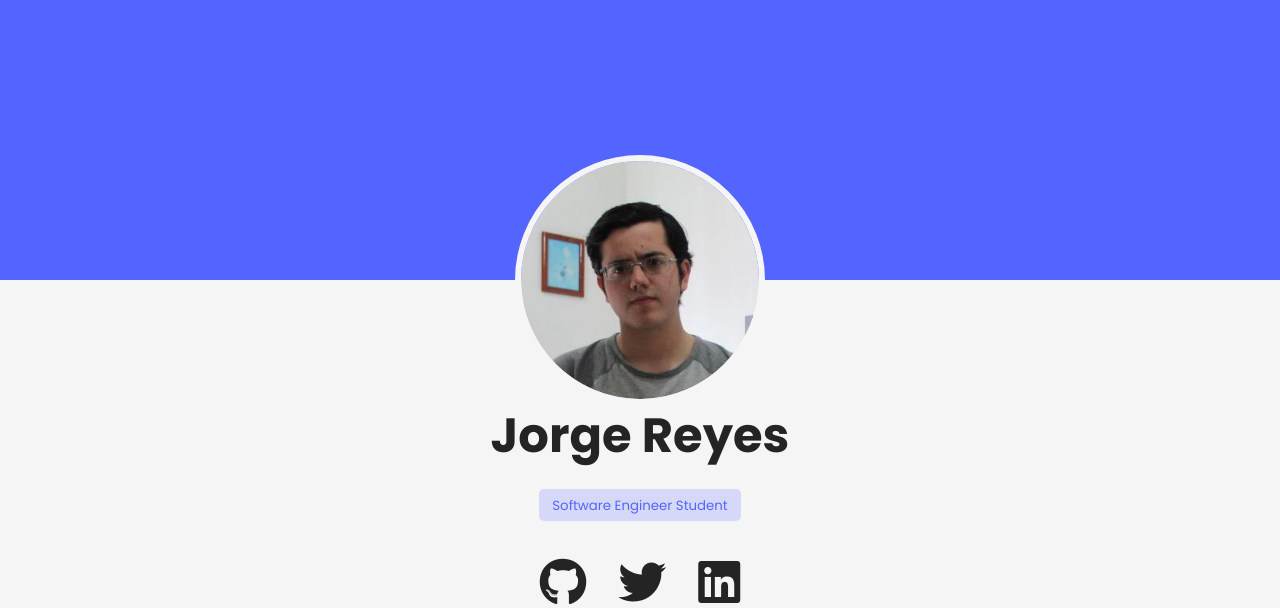
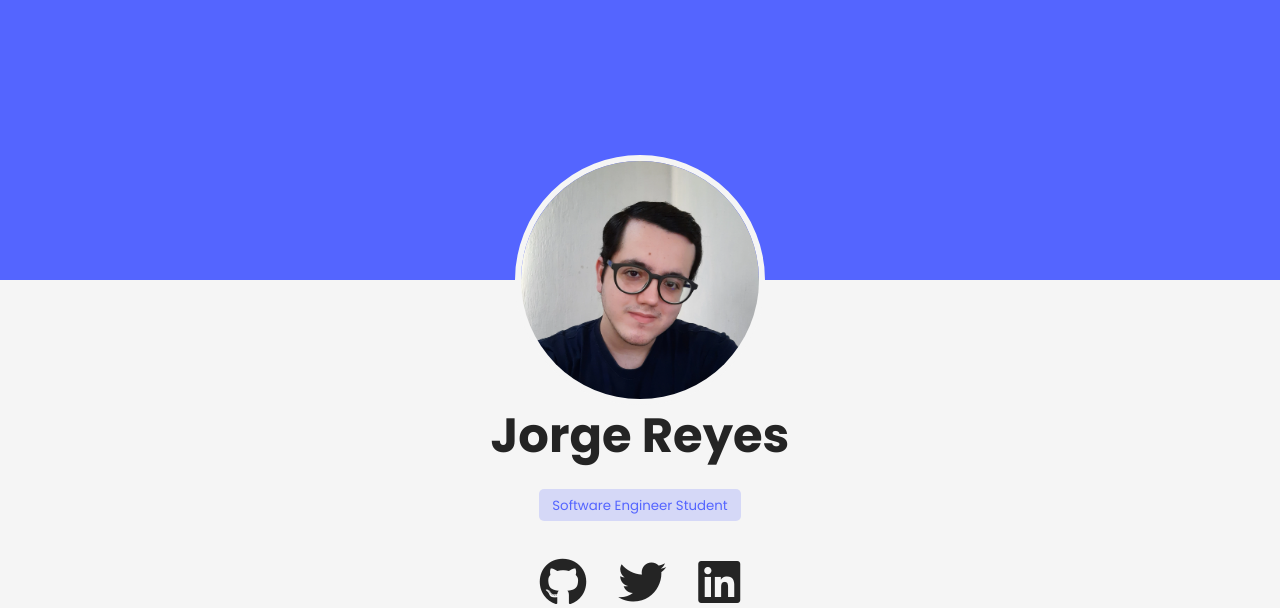
Before and after one commit to imreyesjorge/cool-showcase, a Node project: template src/index.pug in a window 1280 px wide. Shown: the top 608 px of the page. Run offline with Node 20 templates, Linux system fonts and the light colour scheme; the template is opened without the code that fills it, so the values that code supplies are empty; style sheets or scripts are compiled from the project's sources; some libraries are stand-ins or nearby versions.

Commit message:
update: Personal picture
Update the main photo.

```diff
--- a/src/styles/3-templates/_index.scss
+++ b/src/styles/3-templates/_index.scss
@@ -36,7 +36,7 @@
       border: 6px solid whitesmoke;
 
       object-fit: cover;
-      object-position: center;
+      object-position: 0 0;
 
       position: absolute;
       top: $size;
```
Also changed, not shown: src/assets/images/avatar.webp, 1 other file.
